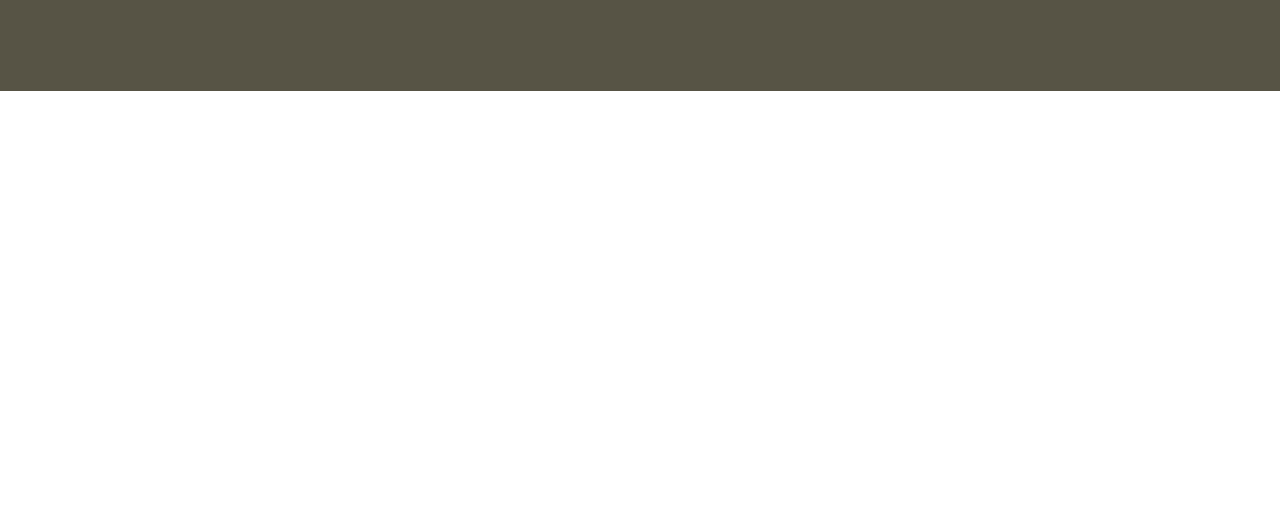
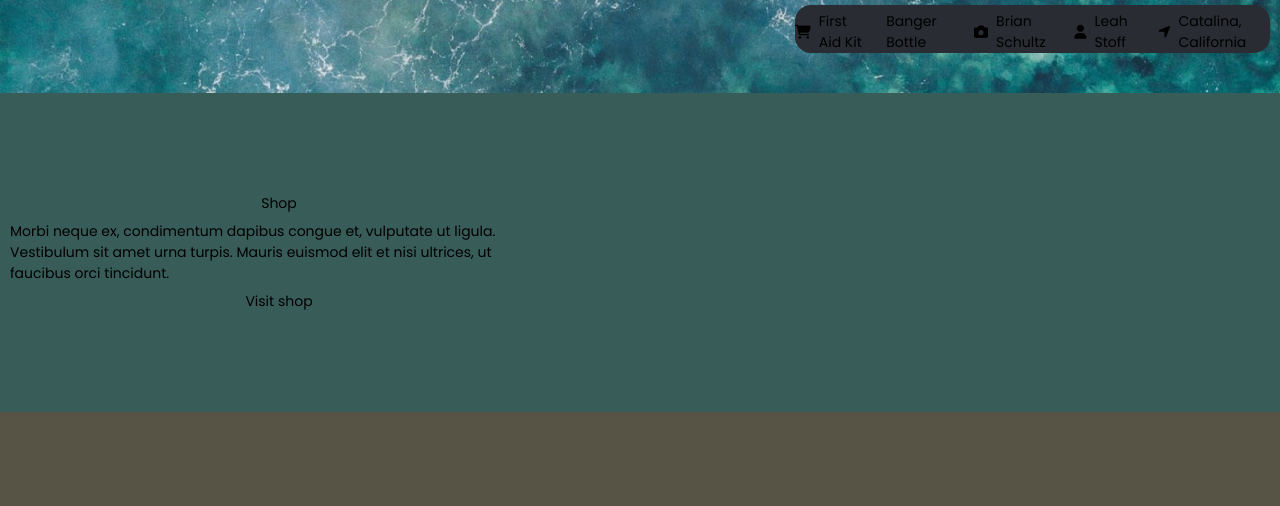
Before and after one commit to k-eliz/outdoor, a plain HTML site: page index.html in a window 1280 px wide. Shown: the part 4073-4579 px from the top of the page. Before the commit the page ends 4164 px from the top, so only its background shows below. Drawn offline with Linux system fonts and the light colour scheme.

Commit message:
added new sections

```diff
--- a/css/style.css
+++ b/css/style.css
@@ -296,6 +296,50 @@ body {
   color: #575445;
 }
 
+.photo {
+  background: url(../images/photo.jpg) center no-repeat;
+  height: 600px;
+  background-size: cover;
+}
+
+.photo__menu {
+  display: inline-flex;
+  margin-top: 512px;
+  margin-left: 785px;
+  flex-direction: row;
+  justify-content: flex-end;
+  align-items: flex-end;
+  gap: 20px;
+  background: #292c32;
+  border-radius: 16px;
+  height: 48px;
+}
+
+.photo__item {
+  display: flex;
+  gap: 8px;
+  align-items: center;
+}
+
+.shop {
+  background: url(../images/shop.jpg) center no-repeat;
+  background-size: cover;
+}
+
+.shop__info {
+  display: flex;
+  flex-direction: column;
+  align-items: center;
+  justify-content: center;
+  gap: 7px;
+  padding: 100px 0;
+  max-width: 538px;
+}
+
+.shop__text {
+  text-align: center;
+}
+
 .footer {
   display: flex;
   background-color: #575445;
--- a/index.html
+++ b/index.html
@@ -233,6 +233,40 @@
           </div>
         </div>
       </div>
+
+      <div class="photo">
+        <div class="container">
+          <div class="photo__menu">
+            <div class="photo__item">
+              <i class="fa-solid fa-cart-shopping"></i>First Aid Kit
+            </div>
+            <div class="photo__item">Banger Bottle</div>
+            <div class="photo__item">
+              <i class="fa-solid fa-camera"></i>Brian Schultz
+            </div>
+            <div class="photo__item">
+              <i class="fa-solid fa-user"></i>Leah Stoff
+            </div>
+            <div class="photo__item">
+              <i class="fa-solid fa-location-arrow"></i>Catalina, California
+            </div>
+          </div>
+        </div>
+      </div>
+      <div class="shop">
+        <div class="container">
+          <div class="shop__info">
+            <div class="shop__subtitle">Shop</div>
+            <div class="shop__titleCheck out our products.div>
+            <div class="shop__text">
+              Morbi neque ex, condimentum dapibus congue et, vulputate ut
+              ligula. Vestibulum sit amet urna turpis. Mauris euismod elit et
+              nisi ultrices, ut faucibus orci tincidunt.
+            </div>
+            <a href="#" class="shop__btn">Visit shop</a>
+          </div>
+        </div>
+      </div>
       <footer class="footer">
         <div class="container">
           <div class="footer__inner">
```
Also changed, not shown: images/photo.jpg (added), images/shop.jpg (added).
